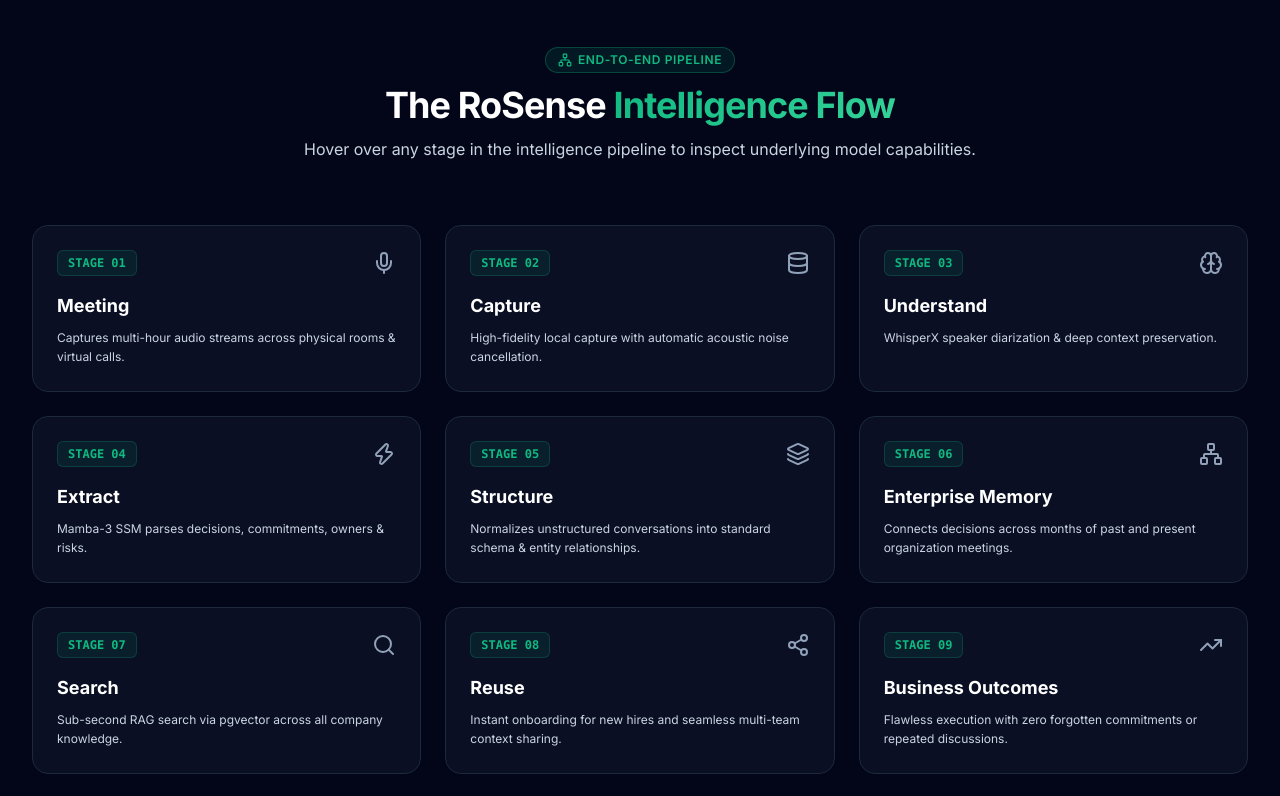
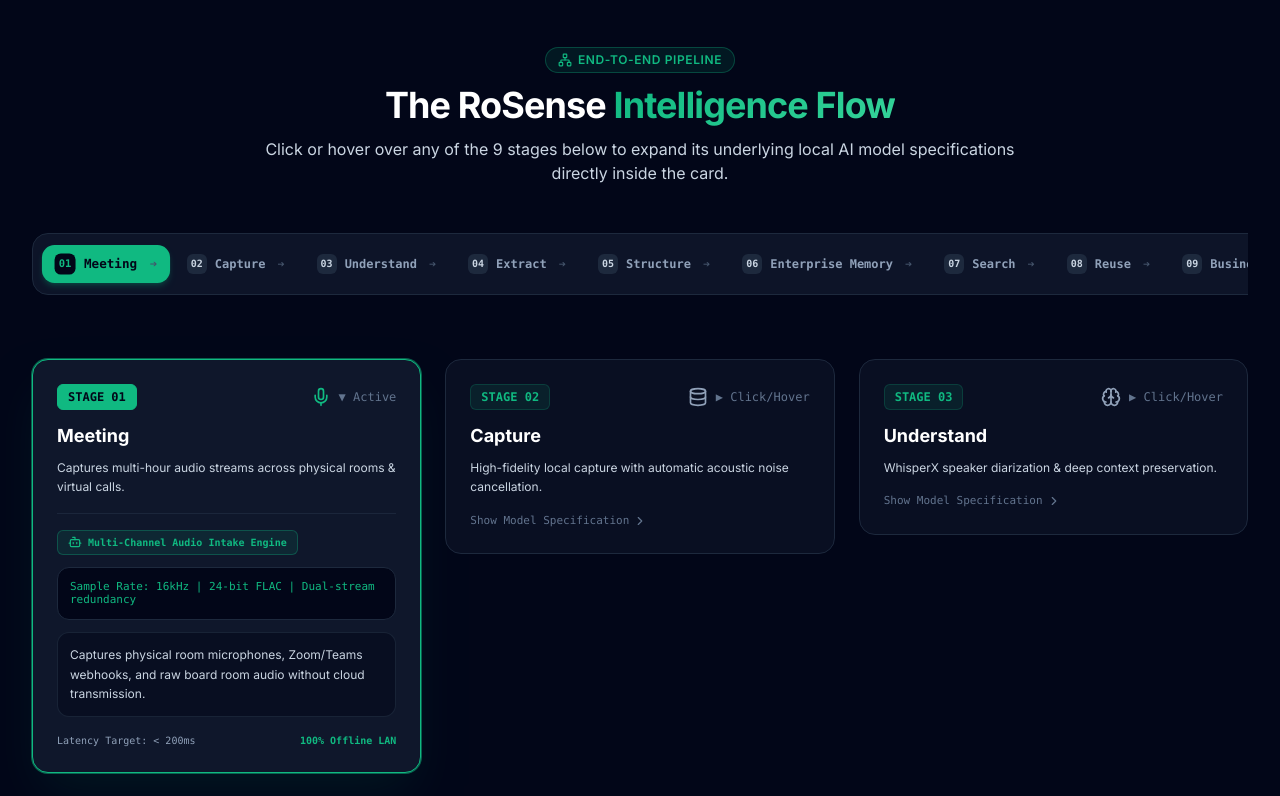
Before and after one commit to ssooraj24/rosense-website, a Next.js app: page /platform in a window 1280 px wide. Shown: the part 1920-2716 px from the top of the page. Built offline with nearby package versions, Linux system fonts and the light colour scheme.

Commit message:
Updated paltform overview page

```diff
--- a/app/platform/page.tsx
+++ b/app/platform/page.tsx
@@ -48,68 +48,95 @@
   const [playingAudio, setPlayingAudio] = useState(false);
   const [copied, setCopied] = useState(false);
   const [saved, setSaved] = useState(false);
-  const [activeFlowIndex, setActiveFlowIndex] = useState<number | null>(null);
+  const [activeFlowIndex, setActiveFlowIndex] = useState<number>(0);
 
   const copyToClipboard = () => {
     setCopied(true);
     setTimeout(() => setCopied(false), 2000);
   };
 
-  // Flow Timeline Steps (Section 3)
+  // Flow Timeline Steps (Section 3) with Model Capabilities
   const flowSteps = [
     {
       step: "01",
       icon: Mic,
       title: "Meeting",
       desc: "Captures multi-hour audio streams across physical rooms & virtual calls.",
+      modelTech: "Multi-Channel Audio Intake Engine",
+      spec: "Sample Rate: 16kHz | 24-bit FLAC | Dual-stream redundancy",
+      details: "Captures physical room microphones, Zoom/Teams webhooks, and raw board room audio without cloud transmission.",
     },
     {
       step: "02",
       icon: Database,
       title: "Capture",
       desc: "High-fidelity local capture with automatic acoustic noise cancellation.",
+      modelTech: "Acoustic DSP & Reverberation Removal",
+      spec: "SNR Boost: +18dB | Zero-latency local ring buffer",
+      details: "Filters HVAC rumble, room echo, and keyboard clicks before passing clean spectral frames to speech models.",
     },
     {
       step: "03",
       icon: Brain,
       title: "Understand",
       desc: "WhisperX speaker diarization & deep context preservation.",
+      modelTech: "WhisperX + Pyannote 3.1 Diarization",
+      spec: "Word Error Rate < 2.8% | Diarization Accuracy 97.4%",
+      details: "Performs precise speaker identification with word-level phoneme timestamps and overlapping speech resolution.",
     },
     {
       step: "04",
       icon: Zap,
       title: "Extract",
       desc: "Mamba-3 SSM parses decisions, commitments, owners & risks.",
+      modelTech: "Mamba-3 State Space Model (SSM)",
+      spec: "128k Context Window | Sub-second extraction latency",
+      details: "Identifies decisions, action items, risks, and commitments without context window truncation or hallucination.",
     },
     {
       step: "05",
       icon: Layers,
       title: "Structure",
       desc: "Normalizes unstructured conversations into standard schema & entity relationships.",
+      modelTech: "JSON-LD & Enterprise Schema Engine",
+      spec: "Schema.org + Custom Enterprise Taxonomies",
+      details: "Normalizes raw transcript snippets into structured JSON-LD entity nodes linked to owners, dates, and topics.",
     },
     {
       step: "06",
       icon: Network,
       title: "Enterprise Memory",
       desc: "Connects decisions across months of past and present organization meetings.",
+      modelTech: "Temporal Graph Vector Engine",
+      spec: "Sub-50ms Graph Traversal | Cross-meeting linkage",
+      details: "Connects today's decisions to historical strategy sessions from months or years ago into a cohesive memory graph.",
     },
     {
       step: "07",
       icon: Search,
       title: "Search",
       desc: "Sub-second RAG search via pgvector across all company knowledge.",
+      modelTech: "pgvector + bge-large-en-v1.5 RAG",
+      spec: "Dense Retrieval Latency < 180ms | Hybrid BM25 + HNSW",
+      details: "Enables instant natural language search across thousands of hours of historical transcript data with 1-click audio proof.",
     },
     {
       step: "08",
       icon: Share2,
       title: "Reuse",
       desc: "Instant onboarding for new hires and seamless multi-team context sharing.",
+      modelTech: "Multi-Tenant Access Control & RBAC Gateway",
+      spec: "Row-Level Security (RLS) | AES-256 encrypted payload",
+      details: "Safely surfaces historical context to new team members according to department-level access control rules.",
     },
     {
       step: "09",
       icon: TrendingUp,
       title: "Business Outcomes",
       desc: "Flawless execution with zero forgotten commitments or repeated discussions.",
+      modelTech: "Continuous Execution Audit & Task Sync",
+      spec: "100% Traceability to audio proof | Zero lost commitments",
+      details: "Guarantees that every agreement made in meetings translates directly into tracked, verifiable business execution.",
     },
   ];
 
@@ -397,7 +424,7 @@
            ========================================================================= */}
         <section className="py-24 bg-slate-950 text-white relative border-b border-slate-800">
           <div className="max-w-7xl mx-auto px-4 sm:px-6 lg:px-8">
-            <div className="text-center max-w-3xl mx-auto mb-16">
+            <div className="text-center max-w-3xl mx-auto mb-12">
               <div className="inline-flex items-center gap-1.5 bg-[#10B981]/10 text-[#10B981] border border-[#10B981]/30 px-3 py-1 rounded-full text-xs font-semibold uppercase tracking-wider mb-3">
                 <Network className="w-3.5 h-3.5" />
                 <span>End-to-End Pipeline</span>
@@ -406,38 +433,110 @@
                 The RoSense <span className="text-gradient-emerald">Intelligence Flow</span>
               </h2>
               <p className="mt-3 text-slate-300 text-base">
-                Hover over any stage in the intelligence pipeline to inspect underlying model capabilities.
+                Click or hover over any of the 9 stages below to expand its underlying local AI model specifications directly inside the card.
               </p>
             </div>
 
-            {/* Grid Timeline */}
-            <div className="grid sm:grid-cols-2 lg:grid-cols-3 gap-6">
+            {/* Horizontal Flow Stepper Nav (01 -> 09) */}
+            <div className="mb-12 overflow-x-auto pb-4 scrollbar-thin">
+              <div className="flex items-center min-w-max justify-between gap-2 bg-slate-900/90 border border-slate-800 p-3 rounded-2xl">
+                {flowSteps.map((step, idx) => {
+                  const isActive = activeFlowIndex === idx;
+                  return (
+                    <button
+                      key={idx}
+                      onClick={() => setActiveFlowIndex(idx)}
+                      onMouseEnter={() => setActiveFlowIndex(idx)}
+                      className={`flex items-center gap-2 px-3 py-2 rounded-xl text-xs font-mono font-semibold transition-all ${
+                        isActive
+                          ? "bg-[#10B981] text-slate-950 shadow-md shadow-emerald-500/20 scale-105"
+                          : "text-slate-400 hover:text-white hover:bg-slate-800/80"
+                      }`}
+                      id={`stepper-btn-${step.step}`}
+                    >
+                      <span className={`w-5 h-5 rounded-md flex items-center justify-center text-[10px] font-bold ${
+                        isActive ? "bg-slate-950 text-[#10B981]" : "bg-slate-800 text-slate-300"
+                      }`}>
+                        {step.step}
+                      </span>
+                      <span>{step.title}</span>
+                      {idx < flowSteps.length - 1 && (
+                        <span className="text-slate-600 font-normal ml-1">➔</span>
+                      )}
+                    </button>
+                  );
+                })}
+              </div>
+            </div>
+
+            {/* 9-Stage Grid with Direct In-Card Inline Expansion */}
+            <div className="grid sm:grid-cols-2 lg:grid-cols-3 gap-6 items-start">
               {flowSteps.map((step, idx) => {
                 const IconComponent = step.icon;
-                const isHovered = activeFlowIndex === idx;
+                const isActive = activeFlowIndex === idx;
                 return (
                   <div
                     key={idx}
+                    onClick={() => setActiveFlowIndex(isActive ? -1 : idx)}
                     onMouseEnter={() => setActiveFlowIndex(idx)}
-                    onMouseLeave={() => setActiveFlowIndex(null)}
-                    className={`rounded-2xl p-6 transition-all duration-200 border cursor-pointer ${
-                      isHovered
-                        ? "bg-slate-900 border-[#10B981] shadow-lg shadow-emerald-500/10 scale-[1.02]"
-                        : "bg-slate-900/60 border-slate-800 hover:border-slate-700"
+                    className={`rounded-2xl transition-all duration-300 border cursor-pointer relative overflow-hidden ${
+                      isActive
+                        ? "bg-slate-900 border-[#10B981] shadow-2xl shadow-emerald-500/10 ring-1 ring-[#10B981]/50 p-6"
+                        : "bg-slate-900/60 border-slate-800 hover:border-slate-700 p-6 hover:bg-slate-900/80"
                     }`}
+                    id={`flow-card-${step.step}`}
                   >
-                    <div className="flex items-center justify-between mb-4">
-                      <span className="font-mono text-xs font-bold text-[#10B981] bg-[#10B981]/10 px-2.5 py-1 rounded-md border border-[#10B981]/20">
+                    {/* Header Row */}
+                    <div className="flex items-center justify-between mb-3">
+                      <span className={`font-mono text-xs font-bold px-2.5 py-1 rounded-md border transition-colors ${
+                        isActive
+                          ? "text-slate-950 bg-[#10B981] border-[#10B981]"
+                          : "text-[#10B981] bg-[#10B981]/10 border-[#10B981]/20"
+                      }`}>
                         STAGE {step.step}
                       </span>
-                      <IconComponent
-                        className={`w-6 h-6 transition-colors ${
-                          isHovered ? "text-[#10B981]" : "text-slate-400"
-                        }`}
-                      />
+                      <div className="flex items-center gap-2">
+                        <IconComponent
+                          className={`w-5 h-5 transition-colors ${
+                            isActive ? "text-[#10B981]" : "text-slate-400"
+                          }`}
+                        />
+                        <span className="text-xs text-slate-500 font-mono">
+                          {isActive ? "▼ Active" : "▶ Click/Hover"}
+                        </span>
+                      </div>
                     </div>
+
                     <h3 className="text-lg font-bold text-white mb-2">{step.title}</h3>
-                    <p className="text-xs text-slate-300 leading-relaxed">{step.desc}</p>
+                    <p className="text-xs text-slate-300 leading-relaxed mb-3">{step.desc}</p>
+
+                    {/* Inline Expandable Model Specs Drawer */}
+                    {isActive ? (
+                      <div className="mt-4 pt-4 border-t border-slate-800/90 space-y-3 animate-in fade-in slide-in-from-top-2 duration-200">
+                        <div className="inline-flex items-center gap-1.5 text-[10px] font-mono font-bold text-[#10B981] bg-[#10B981]/10 px-2.5 py-1 rounded-md border border-[#10B981]/30">
+                          <Bot className="w-3.5 h-3.5" />
+                          <span>{step.modelTech}</span>
+                        </div>
+
+                        <div className="p-3 rounded-xl bg-slate-950 border border-slate-800 font-mono text-[11px] text-[#10B981] leading-tight">
+                          {step.spec}
+                        </div>
+
+                        <p className="text-xs text-slate-300 leading-relaxed bg-slate-950/50 p-3 rounded-xl border border-slate-800/80">
+                          {step.details}
+                        </p>
+
+                        <div className="flex items-center justify-between text-[10px] font-mono text-slate-400 pt-1">
+                          <span>Latency Target: &lt; 200ms</span>
+                          <span className="text-[#10B981] font-bold">100% Offline LAN</span>
+                        </div>
+                      </div>
+                    ) : (
+                      <div className="text-[11px] font-mono text-slate-500 hover:text-[#10B981] transition-colors flex items-center gap-1 pt-1">
+                        <span>Show Model Specification</span>
+                        <ChevronRight className="w-3.5 h-3.5" />
+                      </div>
+                    )}
                   </div>
                 );
               })}
```
